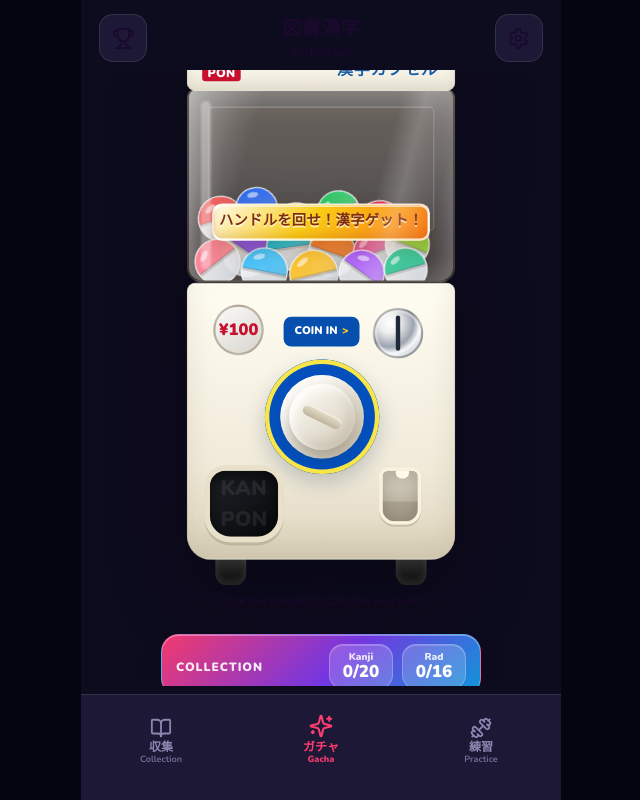
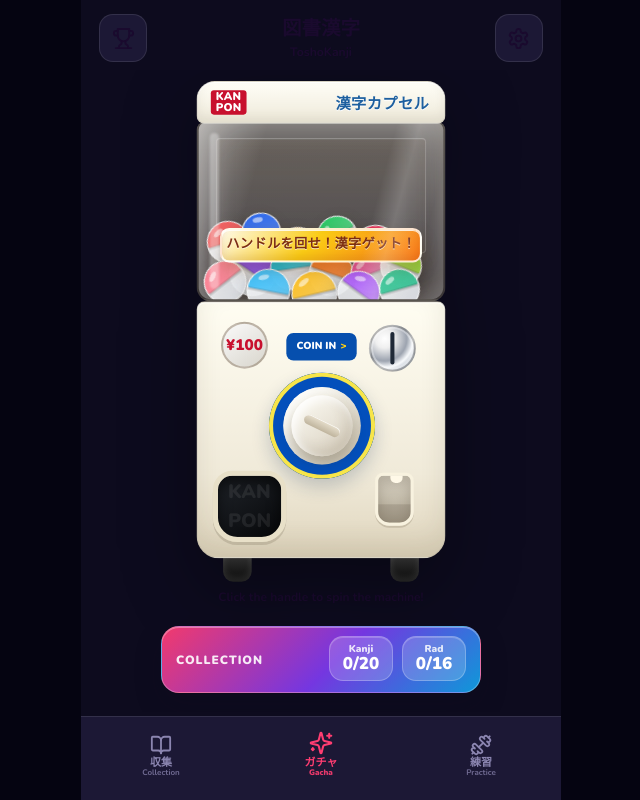
Before and after one commit to Evan-H-Rosenthal/ToshoKanji, a React (Vite) app: page / in a window 1280 px wide. Shown: the whole page, without its empty margins (319-959 px from the left). Built offline with nearby package versions, Linux system fonts and the light colour scheme.

Commit message:
Tightened the layout to try and fix screenspace bugs...

```diff
--- a/src/app/App.tsx
+++ b/src/app/App.tsx
@@ -173,7 +173,7 @@ export default function App() {
     if (tab === "practice") return <PracticeScreen />;
 
     return (
-      <div style={{ flex:1, overflow:"hidden", display:"flex", flexDirection:"column", alignItems:"center", justifyContent:"center", gap:12, padding:"0 0 8px", position:"relative", transform:"translateY(-8px)" }}>
+      <div style={{ flex:1, overflow:"hidden", display:"flex", flexDirection:"column", alignItems:"center", justifyContent:"center", gap:8, padding:"0 0 4px", position:"relative", transform:"translateY(-4px)" }}>
         <GachaMachine onUnlock={handleUnlock} getItem={getGachaItem} allUnlocked={allUnlocked} />
         <GachaStatsButton unlockedKanji={unlockedKanji} unlockedRadicals={unlockedRadicals} />
       </div>
--- a/src/app/components/GachaMachine.tsx
+++ b/src/app/components/GachaMachine.tsx
@@ -196,7 +196,7 @@ export function GachaMachine({
   const capsuleBottomBackground = isKanjiReward
     ? `linear-gradient(145deg, ${rewardColors.primary}, ${rewardColors.secondary})`
     : `linear-gradient(145deg, ${rewardColors.secondary}, ${rewardColors.secondary}bb)`;
-  const machineScale = 1.10;
+  const machineScale = 1.02;
   const machineVisualHeight = 490;
 
   return (
--- a/src/app/components/TabBar.tsx
+++ b/src/app/components/TabBar.tsx
@@ -14,11 +14,11 @@ export function TabBar({ active, onChange }: { active: Tab; onChange: (t: Tab) =
     <div
       style={{
         display: "flex",
-        minHeight: 92,
-        height: "calc(92px + max(env(safe-area-inset-bottom), 14px))",
+        height: "calc(74px + max(env(safe-area-inset-bottom), 10px))",
         background: "var(--card)",
         borderTop: "1px solid var(--border)",
-        paddingBottom: "max(env(safe-area-inset-bottom), 14px)",
+        paddingTop: 4,
+        paddingBottom: "max(env(safe-area-inset-bottom), 10px)",
         flexShrink: 0,
       }}
     >
@@ -36,7 +36,7 @@ export function TabBar({ active, onChange }: { active: Tab; onChange: (t: Tab) =
               flexDirection: "column",
               alignItems: "center",
               justifyContent: "center",
-              gap: 2,
+              gap: 1,
               cursor: "pointer",
               border: "none",
               background: "transparent",
@@ -52,7 +52,7 @@ export function TabBar({ active, onChange }: { active: Tab; onChange: (t: Tab) =
             <span
               style={{
                 fontFamily: "var(--jp-font)",
-                fontSize: 12,
+                fontSize: 11,
                 fontWeight: isActive ? 900 : 700,
                 color,
                 transition: "color 0.2s",
@@ -64,7 +64,7 @@ export function TabBar({ active, onChange }: { active: Tab; onChange: (t: Tab) =
             <span
               style={{
                 fontFamily: "var(--ui-font)",
-                fontSize: 9,
+                fontSize: 8,
                 fontWeight: isActive ? 850 : 700,
                 color,
                 opacity: isActive ? 0.9 : 0.76,
```
